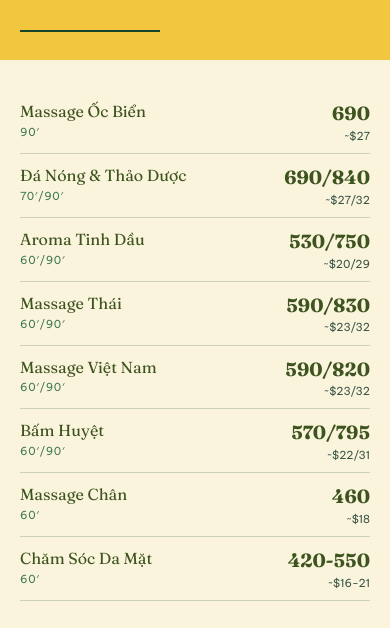
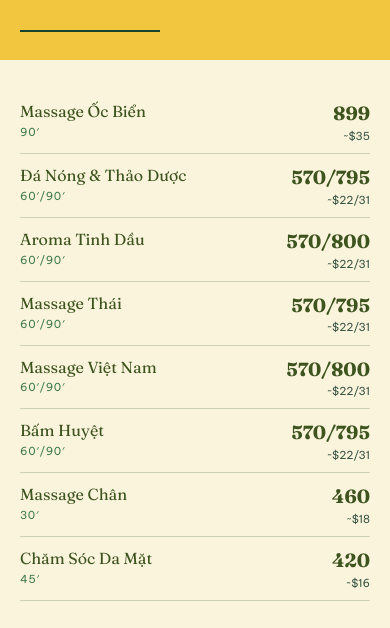
Before and after one commit to ndt1995kx/clover-spa-web, a plain HTML site: page index.html in a window 390 px wide. Shown: the part 4259-4887 px from the top of the page. Drawn offline with nearby package versions, Linux system fonts and the light colour scheme.

Commit message:
Dong bo bang gia theo menu chinh thuc
Doi chieu tung dong voi menu chu song: 7/8 dong dang sai, chi Bam Huyet
dung. Da sua:

  Oc Bien          690      -> 899
  Da Nong Thao Duoc 70'/90' 690/840 -> 60'/90' 570/795
  Aroma Tinh Dau   530/750  -> 570/800
  Massage Thai     590/830  -> 570/795
  Massage Viet Nam 590/820  -> 570/800
  Bam Huyet        570/795  -> giu nguyen, dung san
  Massage Chan     60'      -> 30'
  Cham Soc Da Mat  60' 420-550 -> 45' 420   (khach chot)

Quy doi USD tinh lai theo dung ty le san co tren trang.

JSON-LD: Da Nong & Thao Duoc 690000 -> 570000. priceRange 420.000-1.290.000
-> 130.000-2.780.000, lay tu bien do that cua menu (Goi Dau 130.000 den
Couple Dang Cap 2.780.000); moc 1.290.000 cu khong ton tai o dau ca.

Kiem: 8 dong, ten khong tran (nm dat white-space:nowrap nen day la rui ro
that), khong tran ngang, mobile sach.

Co-Authored-By: Claude Opus 5 <noreply@anthropic.com>

```diff
--- a/index.html
+++ b/index.html
@@ -822,21 +822,17 @@ a{color:inherit;text-decoration:none}
       <hr class="rule">
     </div>
     <div class="box">
-      <!-- CẦN DỮ LIỆU THẬT: bảng giá chính thức và ngày áp dụng.
-           MÂU THUẪN ĐANG THẤY ĐƯỢC: bảng dưới đây là giá demo, còn menu thật
-           mở từ nút "Xem menu đầy đủ" ngay bên dưới lại ghi giá khác hẳn —
-           ví dụ Ốc Biển ở đây 690, trong menu là 899. Hai con số nằm cùng
-           một trang. Phải đồng bộ theo menu trước khi phát hành, và sửa cả
-           JSON-LD hasOfferCatalog ở cuối trang cho khớp. -->
+      <!-- Giá lấy từ menu chính thức (file SVG chữ sống khách gửi 06/09/2026).
+           Chăm Sóc Da Mặt: khách chốt 45′ · 420, khác nhãn 60′/90′ in trong menu. -->
       <div class="price-cols rv-st">
-        <div class="price-row"><span class="nm" data-i18n-t1="pn_shell">Massage Ốc Biển<i>90′</i></span><span class="dots"></span><span class="pv">690<i>~$27</i></span></div>
-        <div class="price-row"><span class="nm" data-i18n-t1="pn_stone">Đá Nóng &amp; Thảo Dược<i>70′/90′</i></span><span class="dots"></span><span class="pv">690/840<i>~$27/32</i></span></div>
-        <div class="price-row"><span class="nm" data-i18n-t1="pn_aroma">Aroma Tinh Dầu<i>60′/90′</i></span><span class="dots"></span><span class="pv">530/750<i>~$20/29</i></span></div>
-        <div class="price-row"><span class="nm" data-i18n-t1="pn_thai">Massage Thái<i>60′/90′</i></span><span class="dots"></span><span class="pv">590/830<i>~$23/32</i></span></div>
-        <div class="price-row"><span class="nm" data-i18n-t1="pn_viet">Massage Việt Nam<i>60′/90′</i></span><span class="dots"></span><span class="pv">590/820<i>~$23/32</i></span></div>
+        <div class="price-row"><span class="nm" data-i18n-t1="pn_shell">Massage Ốc Biển<i>90′</i></span><span class="dots"></span><span class="pv">899<i>~$35</i></span></div>
+        <div class="price-row"><span class="nm" data-i18n-t1="pn_stone">Đá Nóng &amp; Thảo Dược<i>60′/90′</i></span><span class="dots"></span><span class="pv">570/795<i>~$22/31</i></span></div>
+        <div class="price-row"><span class="nm" data-i18n-t1="pn_aroma">Aroma Tinh Dầu<i>60′/90′</i></span><span class="dots"></span><span class="pv">570/800<i>~$22/31</i></span></div>
+        <div class="price-row"><span class="nm" data-i18n-t1="pn_thai">Massage Thái<i>60′/90′</i></span><span class="dots"></span><span class="pv">570/795<i>~$22/31</i></span></div>
+        <div class="price-row"><span class="nm" data-i18n-t1="pn_viet">Massage Việt Nam<i>60′/90′</i></span><span class="dots"></span><span class="pv">570/800<i>~$22/31</i></span></div>
         <div class="price-row"><span class="nm" data-i18n-t1="pn_acu">Bấm Huyệt<i>60′/90′</i></span><span class="dots"></span><span class="pv">570/795<i>~$22/31</i></span></div>
-        <div class="price-row"><span class="nm" data-i18n-t1="pn_foot">Massage Chân<i>60′</i></span><span class="dots"></span><span class="pv">460<i>~$18</i></span></div>
-        <div class="price-row"><span class="nm" data-i18n-t1="pn_face">Chăm Sóc Da Mặt<i>60′</i></span><span class="dots"></span><span class="pv">420-550<i>~$16-21</i></span></div>
+        <div class="price-row"><span class="nm" data-i18n-t1="pn_foot">Massage Chân<i>30′</i></span><span class="dots"></span><span class="pv">460<i>~$18</i></span></div>
+        <div class="price-row"><span class="nm" data-i18n-t1="pn_face">Chăm Sóc Da Mặt<i>45′</i></span><span class="dots"></span><span class="pv">420<i>~$16</i></span></div>
       </div>
       <div class="price-foot rv">
         <p data-i18n="price_note">Giá tính bằng nghìn đồng, đã gồm trà thảo mộc và tráng miệng nhẹ sau liệu trình. Không phụ phí ẩn.</p>
@@ -1070,7 +1066,7 @@ a{color:inherit;text-decoration:none}
       "description":"Massage body, bấm huyệt, đá nóng và chăm sóc da mặt tại Đà Nẵng, Huế, Nha Trang và Đà Lạt.",
       "telephone":"+84909433086",
       "email":"cloverspadanang@gmail.com",
-      "priceRange":"420.000đ - 1.290.000đ",
+      "priceRange":"130.000đ - 2.780.000đ",
       "currenciesAccepted":"VND",
       "address":{
         "@type":"PostalAddress",
@@ -1112,7 +1108,7 @@ a{color:inherit;text-decoration:none}
           {"@type":"Offer","itemOffered":{"@type":"Service","name":"Massage Chân"},
            "price":"460000","priceCurrency":"VND"},
           {"@type":"Offer","itemOffered":{"@type":"Service","name":"Đá Nóng & Thảo Dược"},
-           "price":"690000","priceCurrency":"VND"},
+           "price":"570000","priceCurrency":"VND"},
           {"@type":"Offer","itemOffered":{"@type":"Service","name":"Chăm Sóc Da Mặt"},
            "price":"420000","priceCurrency":"VND"}
         ]
```
Also changed, not shown: README.md.
